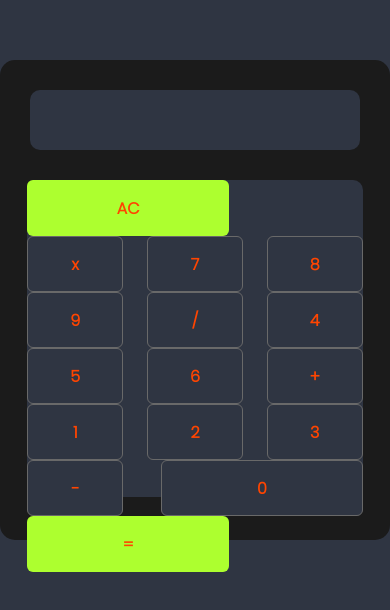
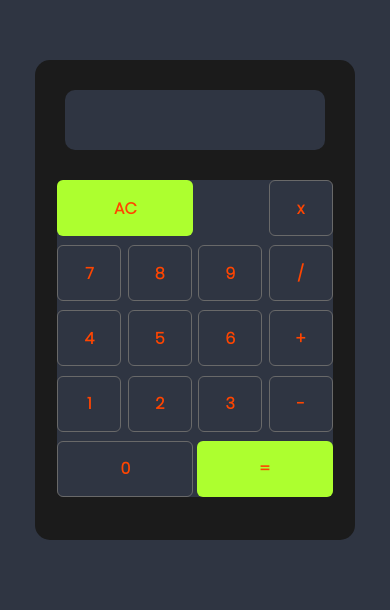
Before and after one commit to George2811/Basic-Calculator, a plain HTML site: page index.html in a window 390 px wide. Shown: the part 122-732 px from the top of the page. Drawn offline with Linux system fonts and the light colour scheme.

Commit message:
fixed responsive design

```diff
--- a/style.css
+++ b/style.css
@@ -13,8 +13,7 @@
     align-items: center;
 }
 .container .calculator{
-    min-width: 22rem;
-    max-width: 30rem;
+    width: 30rem;
     height: 30rem;
     background: #1b1b1b;
     border-radius: 15px;
@@ -42,42 +41,6 @@
 }
 
 /*------------NUMBERS------------*/
-/* .container .calculator .data{
-    width: 100%;
-    padding: 15px 0px;
-    display: flex;
-    justify-content: start;
-    align-items: center;
-    flex-wrap: wrap;
-    background-color: transparent;
-}
-.container .calculator .data input{
-    padding: 16px 32px;
-    justify-content: space-between;
-    color: orangered;
-    margin: 5px 0px;
-    margin-left: 10px;
-    border-radius: 6px;
-    transition: all 0.3s ease;
-    font-size: 16px;
-    border: none;
-    outline: none;
-}
-.container .calculator .data .large{
-    background: greenyellow;
-    padding: 16px 70px;
-}
-.container .calculator .data .large-o{
-    background: #2f3542;
-    padding: 16px 70px;
-}
-.container .calculator .data input:hover{
-    background-color: orangered;
-    color: #fff;
-    cursor: pointer;
-} */
-
-
 .container .calculator .data{
     width: 86%;
     height: 66%;
@@ -128,3 +91,15 @@
     border: none;
     cursor:default;
 }
+
+@media (max-width: 472px) {
+    .container .calculator{
+        width: 20rem;
+    }
+    .container .calculator .data input{
+        min-width: 4rem;
+    }
+    .container .calculator .data .large, .container .calculator .data .large-o {
+        min-width: 8.5rem;
+    }
+}
```
